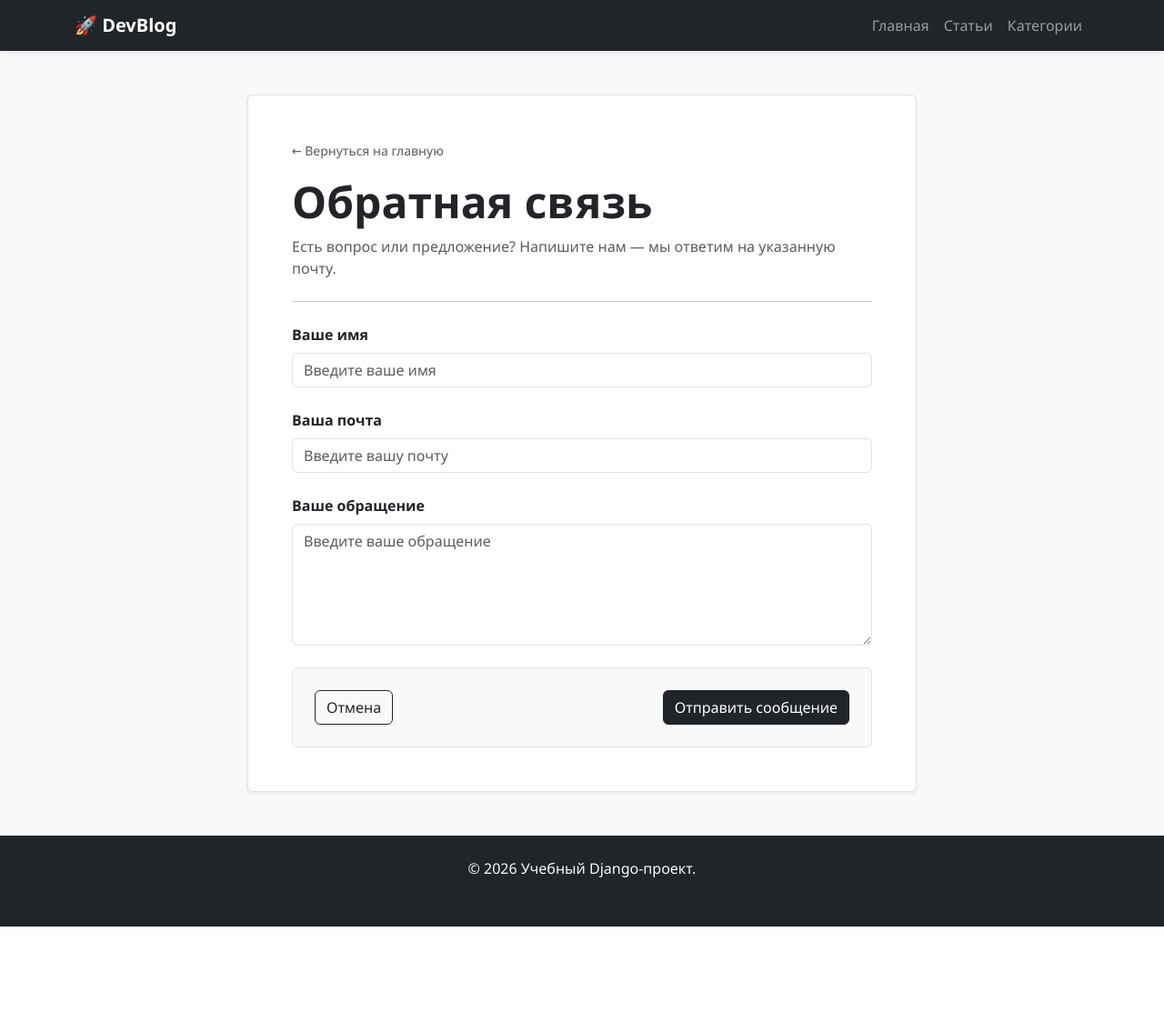
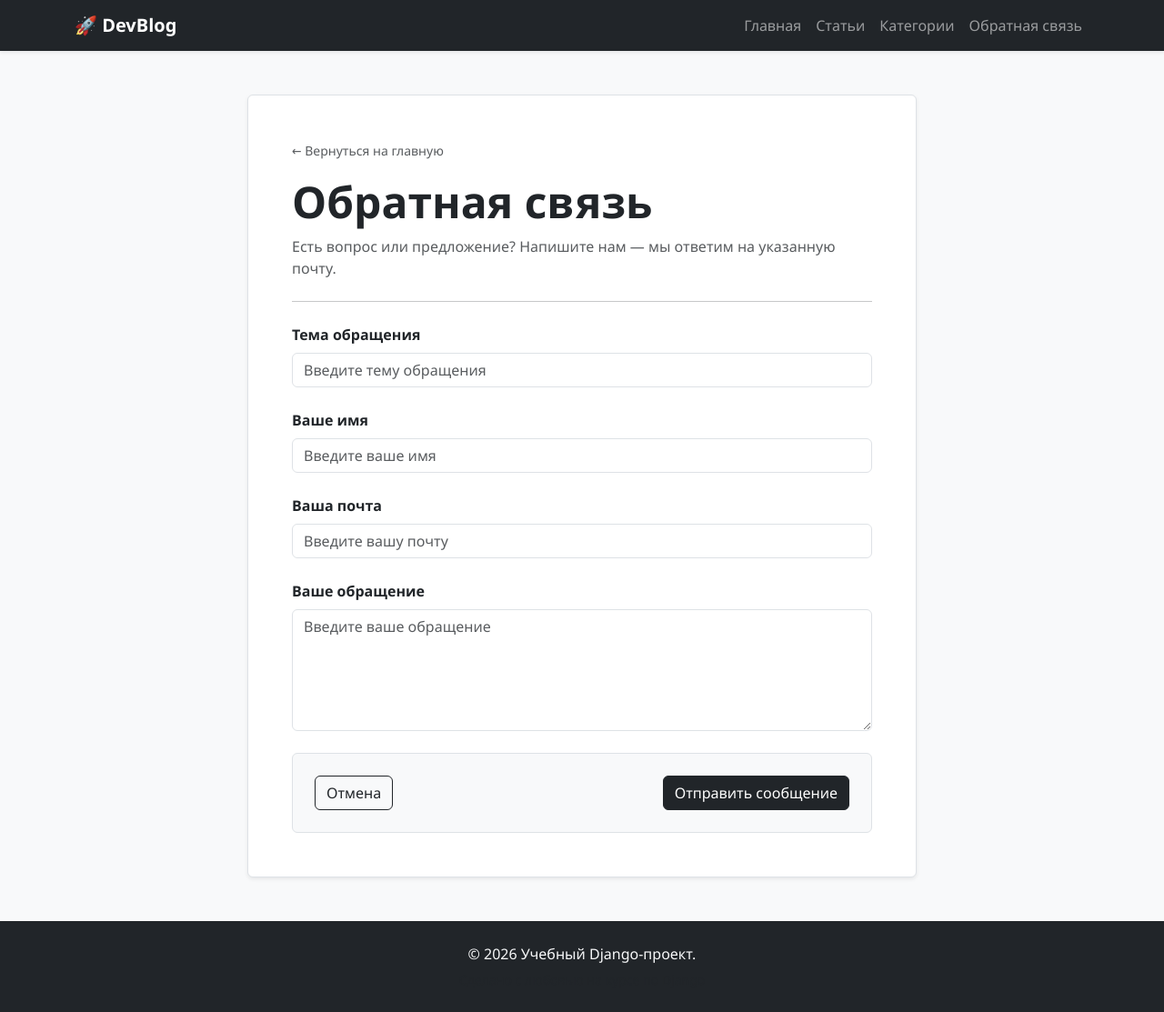
Before and after one commit to mastakcompany/blog_project, a Django app: page /feedback/ in a window 1280 px wide. Shown: the whole page at 91% size. Before the commit the page ends 1019 px from the top, so only its background shows below. Run offline with Django 5.2, Linux system fonts and the light colour scheme; parts of the project's set-up code (start-up, migrations or seed data) failed here and were passed over; some libraries are stand-ins or nearby versions.

Commit message:
feat: added subject choice field and success confirmation page to feedback

```diff
--- a/feedback_app/forms.py
+++ b/feedback_app/forms.py
@@ -2,6 +2,16 @@ from django import forms
 
 
 class FeedbackForm(forms.Form):
+    subject = forms.CharField(
+        max_length=100,
+        label='Тема обращения',
+        widget=forms.TextInput(
+            attrs={
+                'class'      : 'form-control',
+                'placeholder': 'Введите тему обращения'
+            }
+        )
+    )
     name = forms.CharField(
         max_length=100,
         label='Ваше имя',
--- a/feedback_app/models.py
+++ b/feedback_app/models.py
@@ -2,6 +2,7 @@ from django.db import models
 
 
 class Feedback(models.Model):
+    subject = models.CharField(max_length=150, verbose_name='Тема обращения')
     name = models.CharField(max_length=100, verbose_name='Имя отправителя')
     email = models.EmailField(verbose_name='Почта отправителя')
     message = models.TextField(verbose_name='Сообщение')
--- a/feedback_app/urls.py
+++ b/feedback_app/urls.py
@@ -5,5 +5,6 @@ from feedback_app import views
 app_name = 'feedback'
 
 urlpatterns = [
-    path('', views.feedback_view, name='feedback_page')
+    path('', views.feedback_view, name='feedback_page'),
+    path('success/', views.feedback_success, name='feedback_success')
 ]
--- a/feedback_app/views.py
+++ b/feedback_app/views.py
@@ -3,22 +3,29 @@ from feedback_app.forms import FeedbackForm
 from feedback_app.models import Feedback
 from django.shortcuts import redirect
 
+
 def feedback_view(request):
     if request.method == 'POST':
         form = FeedbackForm(data=request.POST)
         if form.is_valid():
+            subject = form.cleaned_data.get('subject')
             name = form.cleaned_data.get('name')
             email = form.cleaned_data.get('email')
             message = form.cleaned_data.get('message')
 
             Feedback.objects.create(
+                subject=subject,
                 name=name,
                 email=email,
                 message=message
             )
 
-            return redirect('blog:index_page')
+            return redirect('feedback:feedback_success')
     else:
         form = FeedbackForm()
 
     return render(request, 'blog/feedback_page.html', context={'form': form})
+
+
+def feedback_success(request):
+    return render(request, 'blog/success.html')
--- a/templates/base.html
+++ b/templates/base.html
@@ -33,6 +33,9 @@
           <li class="nav-item">
             <a class="nav-link" href="{% url 'blog:category_list' %}">Категории</a>
           </li>
+          <li class="nav-item">
+            <a class="nav-link" href="{% url 'feedback:feedback_page' %}">Обратная связь</a>
+          </li>
         </ul>
       </div>
     </div>
```
Also changed, not shown: feedback_app/migrations/0002_feedback_subject.py (added), templates/blog/success.html (renamed from templates/blog/thanks_page.html).
